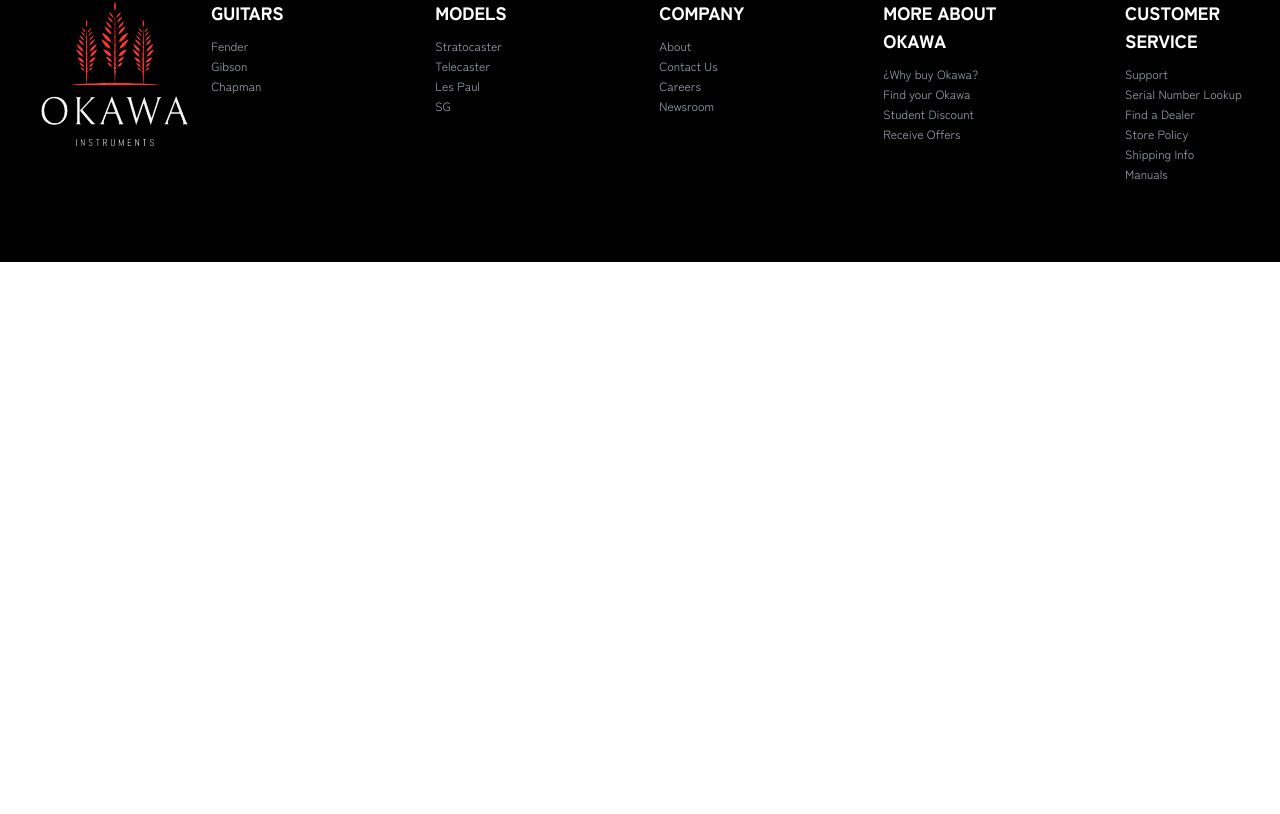
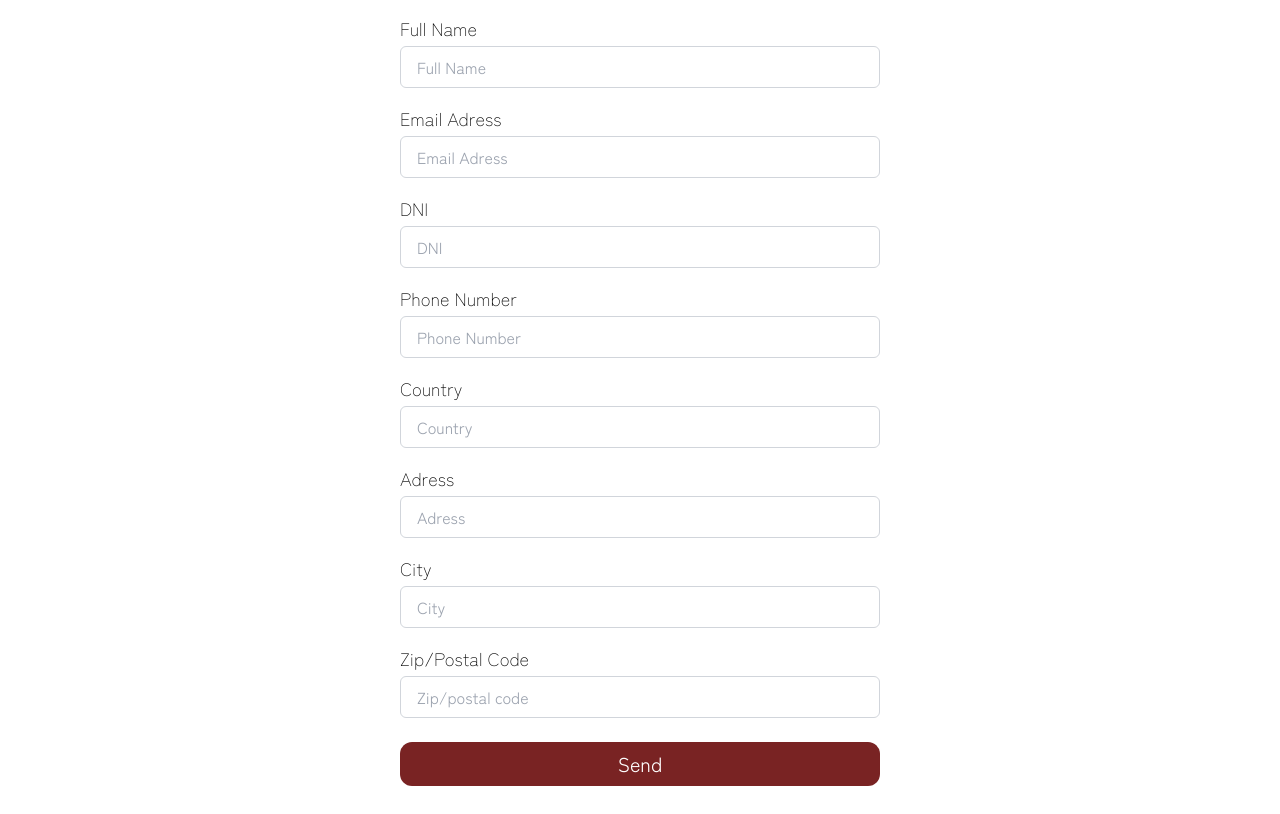
Before and after one commit to mdiannibelli/okawa-instruments, a React (Create React App) app: page /checkout in a window 1280 px wide. Shown: the part 266-1080 px from the top of the page. Before the commit the page ends 800 px from the top, so only its background shows below. Built offline with nearby package versions, Linux system fonts and the light colour scheme.

Commit message:
form checkout

```diff
--- a/package.json
+++ b/package.json
@@ -7,6 +7,7 @@
     "@testing-library/jest-dom": "^5.17.0",
     "@testing-library/react": "^13.4.0",
     "@testing-library/user-event": "^13.5.0",
+    "formik": "^2.4.5",
     "react": "^18.2.0",
     "react-dom": "^18.2.0",
     "react-router-dom": "^6.22.3",
--- a/src/App.js
+++ b/src/App.js
@@ -6,6 +6,7 @@
 import Cart from './components/Shop/Cart';
 import Form from './components/Form/Form';
 import Footer from './components/Footer/Footer';
+import Checkout from './components/Checkout/Checkout';
 
 function App() {
 
@@ -18,6 +19,7 @@
           <Route path='/store' element={ <Products/>}/>
           <Route path='/store/product/:id' element={<ItemDetail/>}/>
           <Route path='/cart' element={<Cart/>}/>
+          <Route path='/checkout' element={<Checkout/>}/>
           <Route path='/contact' element= {<Form/>}/>
         </Routes>
         <Footer/>
--- /dev/null
+++ b/src/components/Checkout/Checkout.jsx
@@ -0,0 +1,111 @@
+import React, { useState } from 'react'
+import {useFormik} from 'formik'
+
+export default function Checkout() {
+    const [buyer, setBuyer] = useState([])
+    console.log(buyer)
+    const validate = values => {
+        const errors = {};
+        if(!values.fullname) {
+            errors.fullname = 'Field Required'
+        } else if (values.fullname.length > 34 || values.fullname.length < 10) {
+            errors.fullname = 'Enter a valid full name'
+        }
+        if(!values.email) {
+            errors.email = 'Field Required'
+        } else if (!/^[A-Z0-9._%+-]+@[A-Z0-9.-]+\.[A-Z]{2,4}$/i.test(values.email)) {
+            errors.email = 'Enter a valid email'
+        }
+        if(!values.dni) {
+            errors.dni = 'Field Required'
+        } else if (values.dni.length !== 8 || (isNaN(values.dni))) {
+            errors.dni = 'Enter a valid DNI'
+        }
+        if(!values.phone) {
+            errors.phone = 'Field Required'
+        } else if (values.phone.length > 13 || values.phone.length < 10 || (isNaN(values.phone))) {
+            errors.phone = 'Enter a valid number'
+        }
+        if(!values.country) {
+            errors.country = 'Field Required'
+        }
+        if(!values.adress) {
+            errors.adress = 'Field Required'
+        }
+        if(!values.city) {
+            errors.city = 'Field Required'
+        }
+        if(!values.zip) {
+            errors.zip = 'Field Required'
+        }
+
+        return errors;
+    }
+
+    const formik = useFormik({
+        initialValues: {
+            fullname: '',
+            email: '',
+            dni: '',
+            phone: '',
+            country: '',
+            adress: '',
+            city: '',
+            zip: ''
+        },
+        validate,
+        onSubmit: values => {
+            formik.resetForm(values);
+            setBuyer(values)
+            //console.log(values)
+        }
+    })
+  return (
+    <div className='flex flex-col items-center min-h-[100dvh] mt-12 mb-8'>
+        <h1 className='text-4xl text-primary font-thin uppercase mb-12'>Complete with your information</h1>
+        <form onSubmit={formik.handleSubmit} className='w-[480px] flex flex-col gap-y-4'>
+            <div className='flex flex-col w-full'>
+            <label className='font-thin text-lg mb-1'>Full Name</label>
+            <input value={formik.values.fullname} onChange={formik.handleChange} name='fullname' type='text' placeholder='Full Name' className='outline-none border-[1px] border-gray-300 rounded-md  px-4 py-2'/>
+            {formik.errors.fullname ? <span className='text-sm ml-1 mt-1 font-regular text-red-500'>{formik.errors.fullname}</span> : null}
+            </div>
+            <div className='flex flex-col w-full'>
+            <label className='font-thin text-lg mb-1'>Email Adress</label>
+            <input value={formik.values.email} onChange={formik.handleChange} name='email' type='email' placeholder='Email Adress' className='outline-none border-[1px] border-gray-300 rounded-md  px-4 py-2'/>
+            {formik.errors.email ? <span className='text-sm ml-1 mt-1 font-regular text-red-500'>{formik.errors.email}</span> : null}
+            </div>
+            <div className='flex flex-col w-full'>
+            <label className='font-thin text-lg mb-1'>DNI</label>
+            <input value={formik.values.dni} onChange={formik.handleChange} name='dni' type='text' placeholder='DNI' className='outline-none border-[1px] border-gray-300 rounded-md px-4 py-2'/>
+            {formik.errors.dni ? <span className='text-sm ml-1 mt-1 font-regular text-red-500'>{formik.errors.dni}</span> : null}
+            </div>
+            <div className='flex flex-col w-full'>
+            <label className='font-thin text-lg mb-1'>Phone Number</label>
+            <input value={formik.values.phone} onChange={formik.handleChange} name='phone' type='text' placeholder='Phone Number' className='outline-none border-[1px] border-gray-300 rounded-md  px-4 py-2'/>
+            {formik.errors.phone ? <span className='text-sm ml-1 mt-1 font-regular text-red-500'>{formik.errors.phone}</span> : null}
+            </div>
+            <div className='flex flex-col w-full'>
+            <label className='font-thin text-lg mb-1'>Country</label>
+            <input value={formik.values.country} onChange={formik.handleChange} name='country' type='text' placeholder='Country' className='outline-none border-[1px] border-gray-300 rounded-md  px-4 py-2'/>
+            {formik.errors.country ? <span className='text-sm ml-1 mt-1 font-regular text-red-500'>{formik.errors.country}</span> : null}
+            </div>
+            <div className='flex flex-col w-full'>
+            <label className='font-thin text-lg mb-1'>Adress</label>
+            <input value={formik.values.adress} onChange={formik.handleChange} name='adress' type='text' placeholder='Adress' className='outline-none border-[1px] border-gray-300 rounded-md  px-4 py-2'/>
+            {formik.errors.adress ? <span className='text-sm ml-1 mt-1 font-regular text-red-500'>{formik.errors.adress}</span> : null}
+            </div>
+            <div className='flex flex-col w-full'>
+            <label className='font-thin text-lg mb-1'>City</label>
+            <input value={formik.values.city} onChange={formik.handleChange} name='city' type='text' placeholder='City' className='outline-none border-[1px] border-gray-300 rounded-md  px-4 py-2'/>
+            {formik.errors.city ? <span className='text-sm ml-1 mt-1 font-regular text-red-500'>{formik.errors.city}</span> : null}
+            </div>
+            <div className='flex flex-col w-full'>
+            <label className='font-thin text-lg mb-1'>Zip/Postal Code</label>
+            <input value={formik.values.zip} onChange={formik.handleChange} name='zip' type='number' placeholder='Zip/postal code' className='outline-none  border-[1px] border-gray-300 rounded-md  px-4 py-2'/>
+            {formik.errors.zip ? <span className='text-sm ml-1 mt-1 font-regular text-red-500'>{formik.errors.zip}</span> : null}
+            </div>
+            <button className='bg-secondary hover:bg-primary duration-300 text-white text-xl py-2 rounded-xl mt-2' type='submit'>Send</button>
+        </form>
+    </div>
+  )
+}
--- a/src/components/Navbar/NavBar.jsx
+++ b/src/components/Navbar/NavBar.jsx
@@ -1,6 +1,5 @@
 import React, {useState } from 'react'
 import CartIcon from '../icons/CartIcon'
-import Searcher from './Searcher'
 import { NavLink } from 'react-router-dom';
 export default function NavBar() {
     const [icon, setIcon] = useState('menu')
@@ -31,7 +30,6 @@
             <CartIcon/>
 
         </div>
-        <Searcher/>
     </section>
   )
 }
--- a/src/components/Navbar/Searcher.jsx
+++ b/src/components/Navbar/Searcher.jsx
@@ -5,7 +5,7 @@
     return (
         <div className='flex justify-center items-center py-2'>
             <span className="text-gray-500 relative left-8"><svg xmlns="http://www.w3.org/2000/svg" className="icon icon-tabler icon-tabler-search" width="18" height="18" viewBox="0 0 24 24" strokeWidth="1.5" stroke="currentColor" fill="none" strokeLinecap="round" strokeLinejoin="round"><path stroke="none" d="M0 0h24v24H0z" fill="none"/><path d="M10 10m-7 0a7 7 0 1 0 14 0a7 7 0 1 0 -14 0" /><path d="M21 21l-6 -6" /></svg></span>
-            <input onChange={handleInputChange} type='text' name='search' id='search' placeholder='Search' className='block w-[600px] py-2 m-1 rounded-sm bg-gray-800 indent-8 focus:outline-none text-white font-sora text-md'/>
+            <input onChange={handleInputChange} type='text' name='search' id='search' placeholder='Search' className='block w-[600px] py-2 m-1 rounded-sm bg-gray-200 indent-8 focus:outline-none text-gray-500 font-sora text-md'/>
         </div>
     )
 }
--- a/src/components/Shop/Pagination.jsx
+++ b/src/components/Shop/Pagination.jsx
@@ -38,14 +38,14 @@
 
   return (
     <nav className='flex justify-center items-center p-8 my-20 gap-x-6'>
-        <a onClick={previousPage} className={` ${currentPage === 1 ? 'is-disabled' : ''}  text-white text-2xl bg-secondary hover:bg-bgcolor hover:duration-300 px-4 py-2 cursor-pointer select-none`}><svg  xmlns="http://www.w3.org/2000/svg"  width="24"  height="24"  viewBox="0 0 24 24"  fill="none"  stroke="currentColor"  stroke-width="2"  stroke-linecap="round"  stroke-linejoin="round"  class="icon icon-tabler icons-tabler-outline icon-tabler-arrow-badge-left"><path stroke="none" d="M0 0h24v24H0z" fill="none"/><path d="M11 17h6l-4 -5l4 -5h-6l-4 5z" /></svg></a>
+        <a onClick={previousPage} className={` ${currentPage === 1 ? 'is-disabled' : ''}  text-white md:text-2xl bg-secondary hover:bg-bgcolor hover:duration-300 p-1 md:px-4 md:py-2 cursor-pointer select-none`}><svg  xmlns="http://www.w3.org/2000/svg"  width="24"  height="24"  viewBox="0 0 24 24"  fill="none"  stroke="currentColor"  stroke-width="2"  stroke-linecap="round"  stroke-linejoin="round"  class="icon icon-tabler icons-tabler-outline icon-tabler-arrow-badge-left"><path stroke="none" d="M0 0h24v24H0z" fill="none"/><path d="M11 17h6l-4 -5l4 -5h-6l-4 5z" /></svg></a>
         {pageNumbers.map((page) => (
             <li className='list-none' key={page}>
                 <a onClick={() => onSpecificPage(page)}
-                className={`${page === currentPage ? 'is-current' : ''}  text-white text-2xl bg-secondary hover:bg-bgcolor duration-300 px-4 py-2 cursor-pointer select-none`}>{page}</a>
+                className={`${page === currentPage ? 'is-current' : ''}  text-white text-lg md:text-2xl bg-secondary hover:bg-bgcolor duration-300 px-4 py-2 cursor-pointer select-none`}>{page}</a>
             </li>
         ))}
-        <a onClick={nextPage} className={` ${currentPage === 3 ? 'is-disabled' : ''}  text-white text-2xl bg-secondary hover:bg-bgcolor hover:duration-300 px-4 py-2 cursor-pointer select-none`}><svg  xmlns="http://www.w3.org/2000/svg"  width="24"  height="24"  viewBox="0 0 24 24"  fill="none"  stroke="currentColor"  stroke-width="2"  stroke-linecap="round"  stroke-linejoin="round"  class="icon icon-tabler icons-tabler-outline icon-tabler-arrow-badge-right"><path stroke="none" d="M0 0h24v24H0z" fill="none"/><path d="M13 7h-6l4 5l-4 5h6l4 -5z" /></svg></a>
+        <a onClick={nextPage} className={` ${currentPage === 3 ? 'is-disabled' : ''}  text-white md:text-2xl bg-secondary hover:bg-bgcolor hover:duration-300 p-1 md:px-4 md:py-2 cursor-pointer select-none`}><svg  xmlns="http://www.w3.org/2000/svg"  width="24"  height="24"  viewBox="0 0 24 24"  fill="none"  stroke="currentColor"  stroke-width="2"  stroke-linecap="round"  stroke-linejoin="round"  class="icon icon-tabler icons-tabler-outline icon-tabler-arrow-badge-right"><path stroke="none" d="M0 0h24v24H0z" fill="none"/><path d="M13 7h-6l4 5l-4 5h6l4 -5z" /></svg></a>
     </nav>
   )
 }
--- a/src/components/Shop/Products.jsx
+++ b/src/components/Shop/Products.jsx
@@ -4,10 +4,12 @@
 import { useCart } from '../../context/useContext.jsx';
 import Categories from '../Categories/Categories.jsx';
 import Pagination from './Pagination.jsx';
+import Searcher from '../Navbar/Searcher.jsx';
 export default function Products() {
   const {result, lastIndex, firstIndex} = useCart();
   return (
     <>
+    <Searcher/>
     <Categories/>
     <section className='flex justify-center mt-8 p-8 lg:p-10 xl:px-32'>
       <Sidebar/>
--- a/src/index.css
+++ b/src/index.css
@@ -23,3 +23,9 @@
   font-size: 42px;
   cursor: pointer;
 }
+
+input[type=number]::-webkit-inner-spin-button,
+input[type=number]::-webkit-outer-spin-button {
+  -webkit-appearance: none;
+  margin: 0;
+}
```
Also changed, not shown: 1 other file (tests, documents, lock files or other folders).
